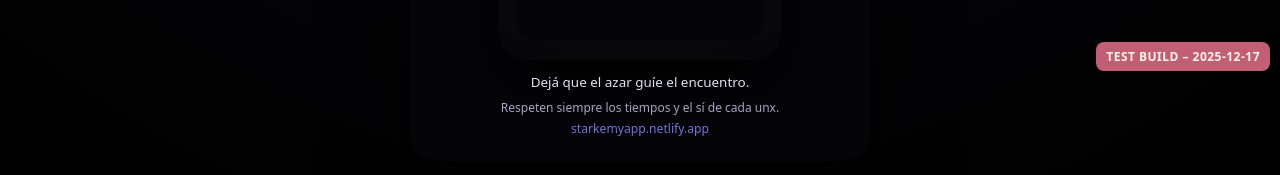
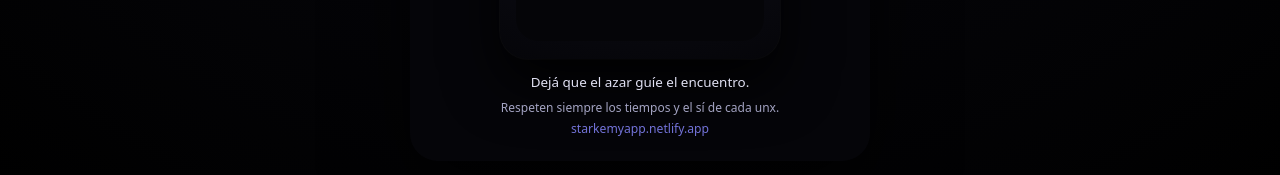
Before and after one commit to Starkemya/app, a plain HTML site: page index.html in a window 1280 px wide. Shown: the part 719-894 px from the top of the page. Drawn offline with Linux system fonts and the light colour scheme.

Commit message:
Revert "Add test build badge to landing page"

```diff
--- a/index.html
+++ b/index.html
@@ -2,7 +2,7 @@
 <html lang="es">
 <head>
   <meta charset="UTF-8" />
-  <title>Star Kemya – TEST BUILD</title>
+  <title>Starkemya.app – El arte de dar y recibir.</title>
   <meta name="viewport" content="width=device-width, initial-scale=1.0" />
   <link rel="manifest" href="manifest.json">
 
@@ -333,20 +333,6 @@
         min-width: 150px;
       }
     }
-
-    .test-badge {
-      position: fixed;
-      bottom: 10px;
-      right: 10px;
-      z-index: 9999;
-      padding: 6px 10px;
-      border-radius: 8px;
-      font-size: 12px;
-      background: #c35f75;
-      color: #fdf4ec;
-      font-weight: 600;
-      letter-spacing: 0.04em;
-    }
   </style>
 </head>
 <body>
@@ -411,8 +397,6 @@
 </div>
 
 <audio id="rollSound" src="sonido.mp3" preload="auto"></audio>
-
-<div class="test-badge" aria-label="Test build badge">TEST BUILD – 2025-12-17</div>
 
 <script>
   // ---------- DATA ----------
```
